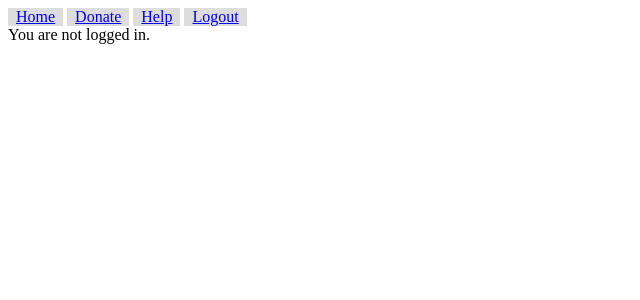
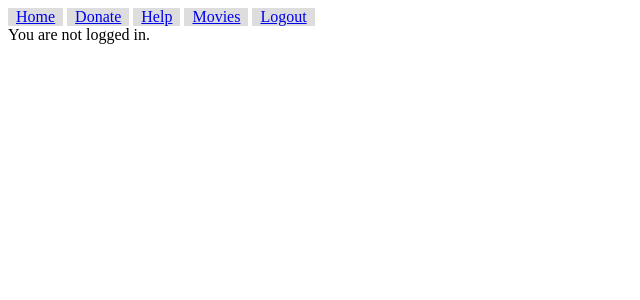
Before and after one commit to jilesm/CIS371Movie, a PHP site: page /process.php in a window 1280 px wide. Shown: the top 300 px of the page, without its empty margins (0-640 px from the left). Run offline with PHP 8.4, Linux system fonts and the light colour scheme; data that the repository does not hold is empty.

Commit message:
Update menu.php

```diff
--- a/menu.php
+++ b/menu.php
@@ -5,8 +5,9 @@
 <body>
 <ul>
 <li> <a href="home.php">Home</a></li>
- <li><a href="donate.php">Donate</a></li>
+<li><a href="donate.php">Donate</a></li>
 <li><a href="help.php">Help</a></li>
+<li><a href="movie.php">Movies</a></li>
 <li><a href="logout.php">Logout</a></li>
 </ul>
 </body>
```
